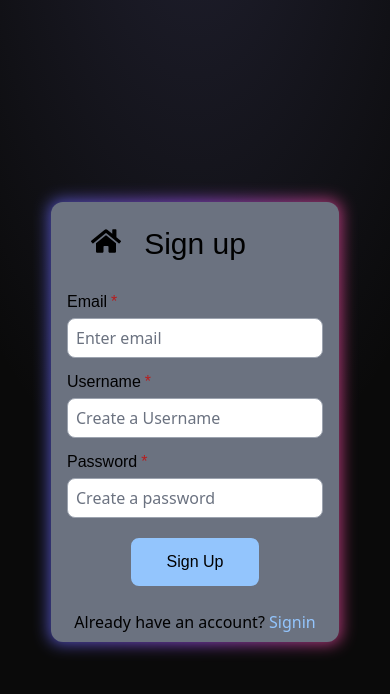
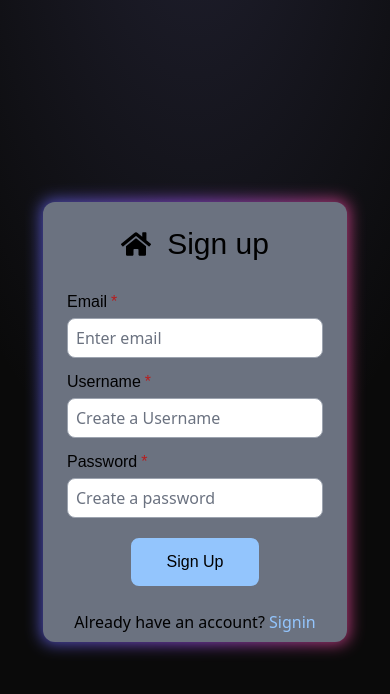
Before and after one commit to rash-27/nexus-project-01, a React (Vite) app: page /signup in a window 390 px wide. Shown: the top 694 px of the page. Built offline with nearby package versions, Linux system fonts and the light colour scheme; a web font is replaced by a local one.

Commit message:
make responsive

```diff
--- a/src/components/Heading.tsx
+++ b/src/components/Heading.tsx
@@ -5,7 +5,8 @@ import { Link } from "react-router-dom"
 function Heading({title} : {title : string}) {
     return (
      <div>
-        <div className="font-heading text-3xl lg:text-4xl py-6 flex"><Link to={'/'} className="absolute left-10 text-black "><FaHome /> </Link> {title} </div>
+        <div className="font-heading text-3xl lg:text-4xl py-6 flex justify-center"><Link to={'/'} className="text-black pr-4 flex flex-col justify-center">
+         <div><FaHome /> </div> </Link> {title} </div>
      </div>
     )
   }
--- a/src/pages/Signup.tsx
+++ b/src/pages/Signup.tsx
@@ -30,7 +30,7 @@ function SignUp() {
     return (
         <>
         <div className="flex h-screen justify-center">
-            <div className="flex flex-col justify-center  w-72 lg:w-1/4">
+            <div className="flex flex-col justify-center ">
                 <div className="relative group">
                     <div className="absolute -inset-0.5 bg-pink-600 rounded-xl blur opacity-75 group-hover:opacity-100 group-hover:duration-200 transition duration-1000 bg-gradient-to-r from-indigo-500 via-purple-500 to-pink-500"></div>
                     <div className="relative flex w-full rounded-xl flex-col items-center bg-gray-500">
```
